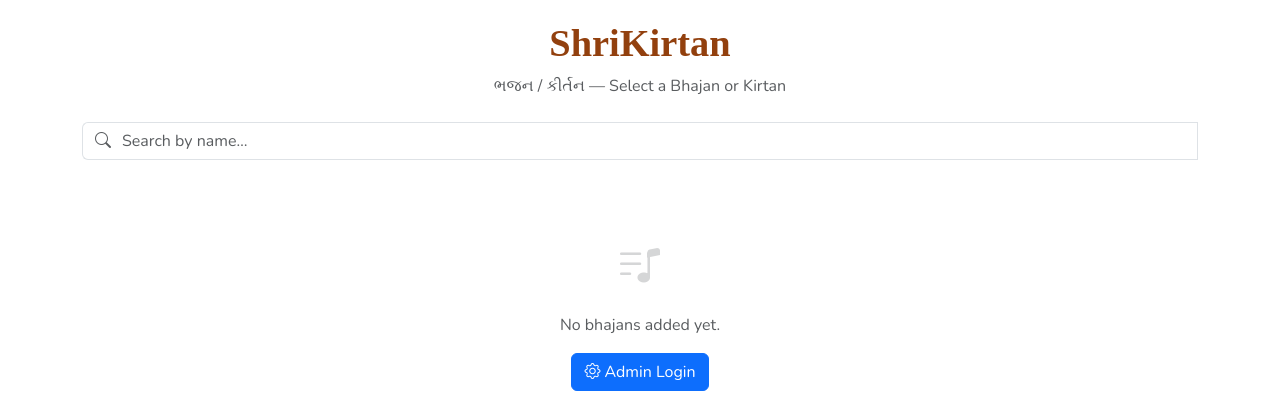
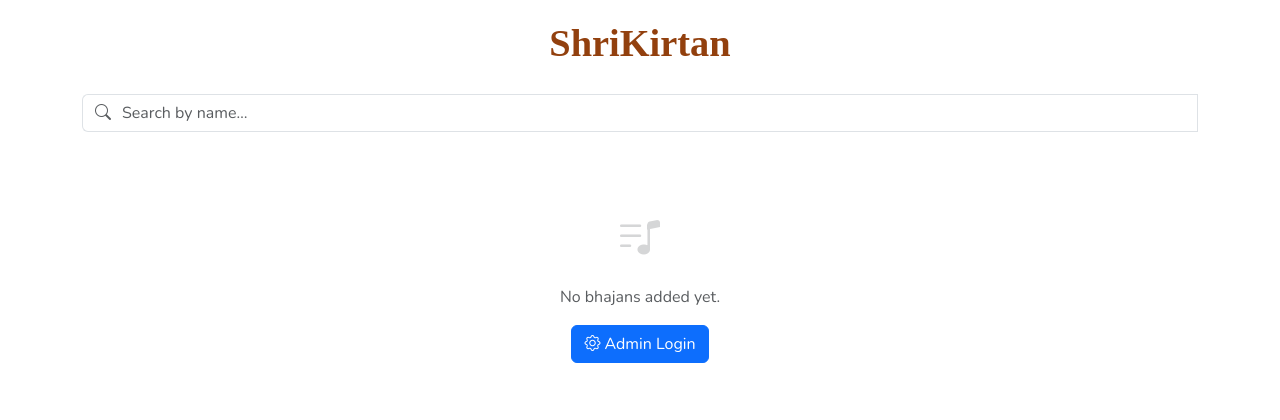
Before and after one commit to dharmesp/bhajan-kirtan, a Flask app: page / in a window 1280 px wide. Shown: the part 55-475 px from the top of the page. Run offline with Flask 3, Linux system fonts and the light colour scheme; data that the repository does not hold is empty; some libraries are stand-ins or nearby versions.

Commit message:
ui: remove subtitle from home page hero

```diff
--- a/shrikirtan/templates/index.html
+++ b/shrikirtan/templates/index.html
@@ -7,7 +7,6 @@
   <!-- Hero -->
   <div class="text-center mb-4">
     <h1 class="sk-hero-title mb-1">{{ app_title }}</h1>
-    <p class="text-muted">ભજન / કીર્તન — Select a Bhajan or Kirtan</p>
   </div>
 
   <!-- Category filter chips -->
```
